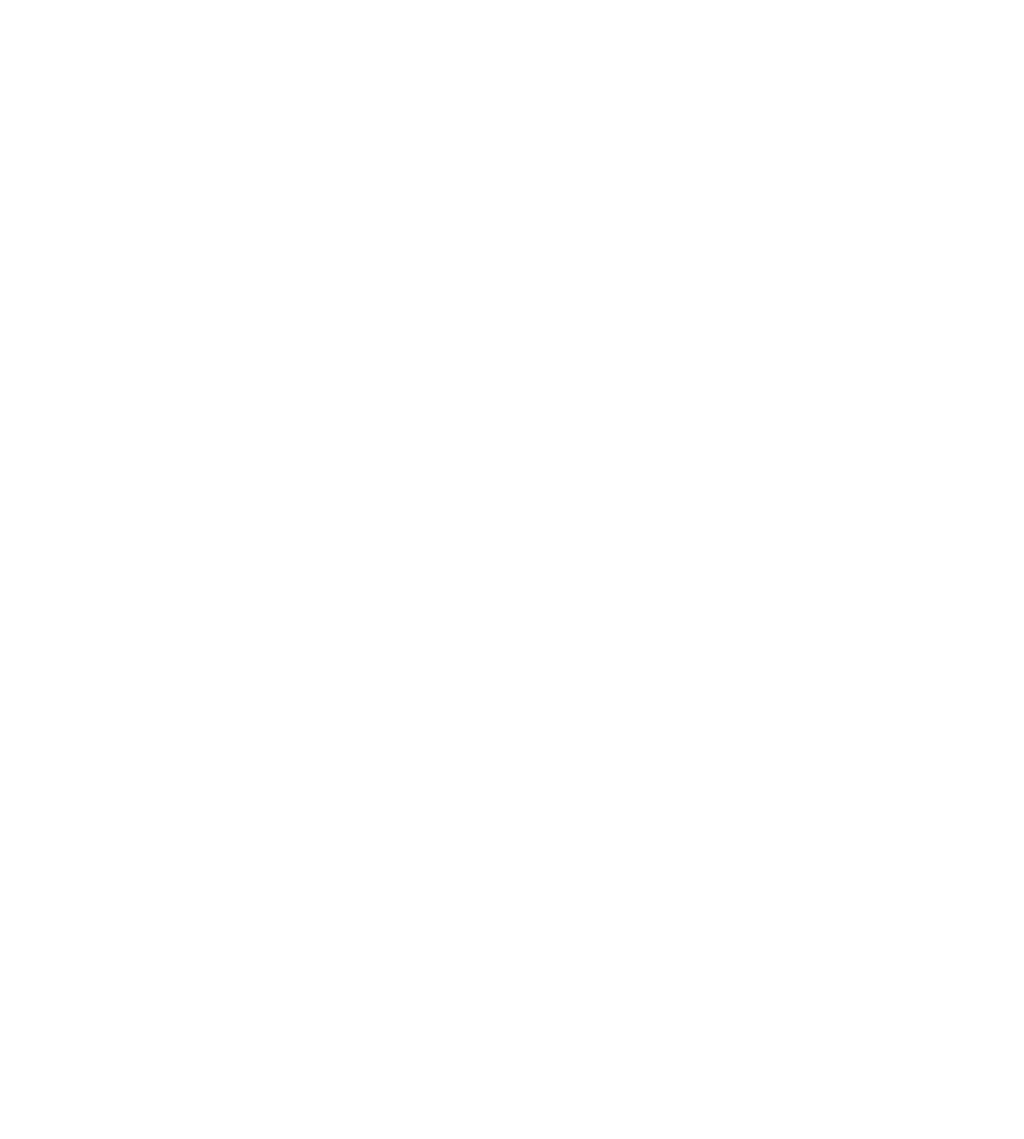
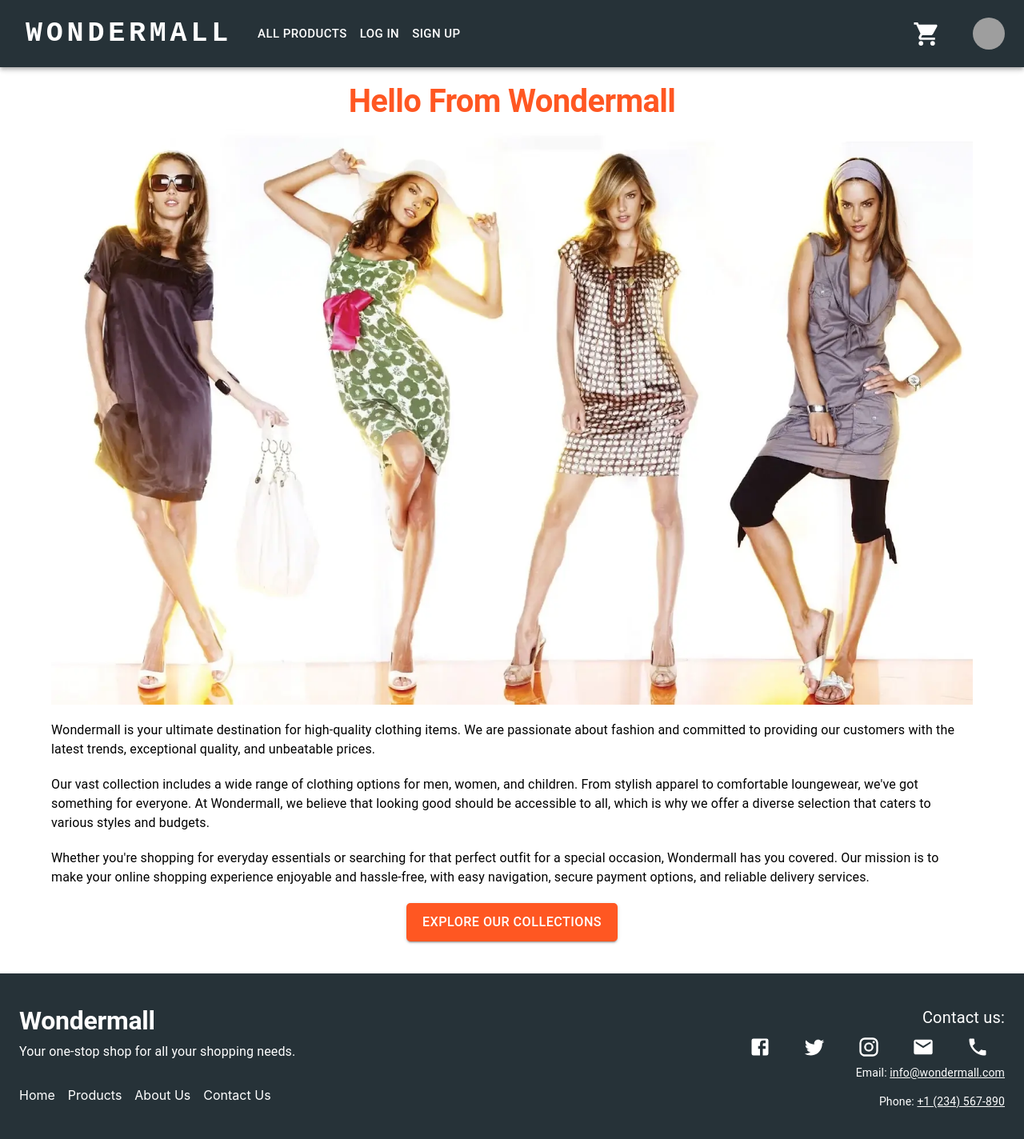
Before and after one commit to dhiant/learn-redux, a React (Create React App) app: page /about-us in a window 1280 px wide. Before the commit this address had no page. Shown: the top 1424 px of the page at 80% size. Before the commit the page ends 800 px from the top, so only its background shows below. Built offline with nearby package versions, Linux system fonts and the light colour scheme; grey boxes are pictures that could not be loaded.

Commit message:
feat: create about us page

```diff
--- a/src/App.js
+++ b/src/App.js
@@ -6,6 +6,7 @@
 import CheckOut from "./pages/CheckOut";
 import Cart from "./pages/Cart";
 import { ThemeProvider, createTheme } from "@mui/material";
+import AboutUsPage from "./pages/AboutUSPage";
 
 function App() {
 	// create a theme
@@ -20,6 +21,7 @@
 					<Route path="/product/:productId" element={<Product />} />
 					<Route path="/checkout" element={<CheckOut />} />
 					<Route path="cart" element={<Cart />} />
+					<Route path="about-us" element={<AboutUsPage />} />
 				</Route>
 			</Routes>
 		</ThemeProvider>
--- /dev/null
+++ b/src/pages/AboutUSPage.jsx
@@ -0,0 +1,101 @@
+import React from "react";
+import { Container, Grid, Typography, Button } from "@mui/material";
+
+import aboutUsImage from "../assets/bg-about-us.webp";
+
+const aboutUsStyle = {
+	padding: "20px 0 40px 0",
+};
+
+const aboutUsContentStyle = {
+	display: "flex",
+	flexDirection: "column",
+	alignItems: "center",
+	textAlign: "start",
+};
+
+const imageStyle = {
+	maxWidth: "100%",
+	height: "auto",
+	marginBottom: "20px",
+	// boxShadow: "0px 5px 10px rgba(0, 0, 0, 0.2)", // Add a subtle shadow
+};
+
+const paragraphStyle = {
+	fontSize: "1rem",
+	marginBottom: "20px",
+};
+
+const buttonStyle = {
+	padding: "10px 20px",
+	fontSize: "1.01rem",
+	fontWeight: "semi-bold",
+	backgroundColor: "#ff5722",
+	color: "white",
+	border: "none",
+	borderRadius: "5px",
+	cursor: "pointer",
+	transition: "background-color 0.3s ease",
+};
+
+const AboutUsPage = () => {
+	return (
+		<section style={aboutUsStyle}>
+			<Container maxWidth="lg">
+				<Grid container spacing={3}>
+					<Grid item xs={12}>
+						<div style={aboutUsContentStyle}>
+							<Typography
+								variant="h1"
+								sx={{
+									fontSize: { xs: "1.8rem", sm: "2.5rem" },
+									fontWeight: "bold",
+									color: "#ff5722",
+									textAlign: "center",
+									marginBottom: "10px",
+								}}
+							>
+								Hello From Wondermall
+							</Typography>
+							<img
+								src={aboutUsImage}
+								style={imageStyle}
+								alt="man wearing hat"
+							/>
+							<Typography variant="body1" style={paragraphStyle}>
+								Wondermall is your ultimate destination for high-quality
+								clothing items. We are passionate about fashion and committed to
+								providing our customers with the latest trends, exceptional
+								quality, and unbeatable prices.
+							</Typography>
+							<Typography variant="body1" style={paragraphStyle}>
+								Our vast collection includes a wide range of clothing options
+								for men, women, and children. From stylish apparel to
+								comfortable loungewear, we've got something for everyone. At
+								Wondermall, we believe that looking good should be accessible to
+								all, which is why we offer a diverse selection that caters to
+								various styles and budgets.
+							</Typography>
+							<Typography variant="body1" style={paragraphStyle}>
+								Whether you're shopping for everyday essentials or searching for
+								that perfect outfit for a special occasion, Wondermall has you
+								covered. Our mission is to make your online shopping experience
+								enjoyable and hassle-free, with easy navigation, secure payment
+								options, and reliable delivery services.
+							</Typography>
+							<Button
+								variant="contained"
+								style={buttonStyle}
+								href="/all-products"
+							>
+								Explore Our Collections
+							</Button>
+						</div>
+					</Grid>
+				</Grid>
+			</Container>
+		</section>
+	);
+};
+
+export default AboutUsPage;
```
Also changed, not shown: src/assets/bg-about-us.webp (added).
